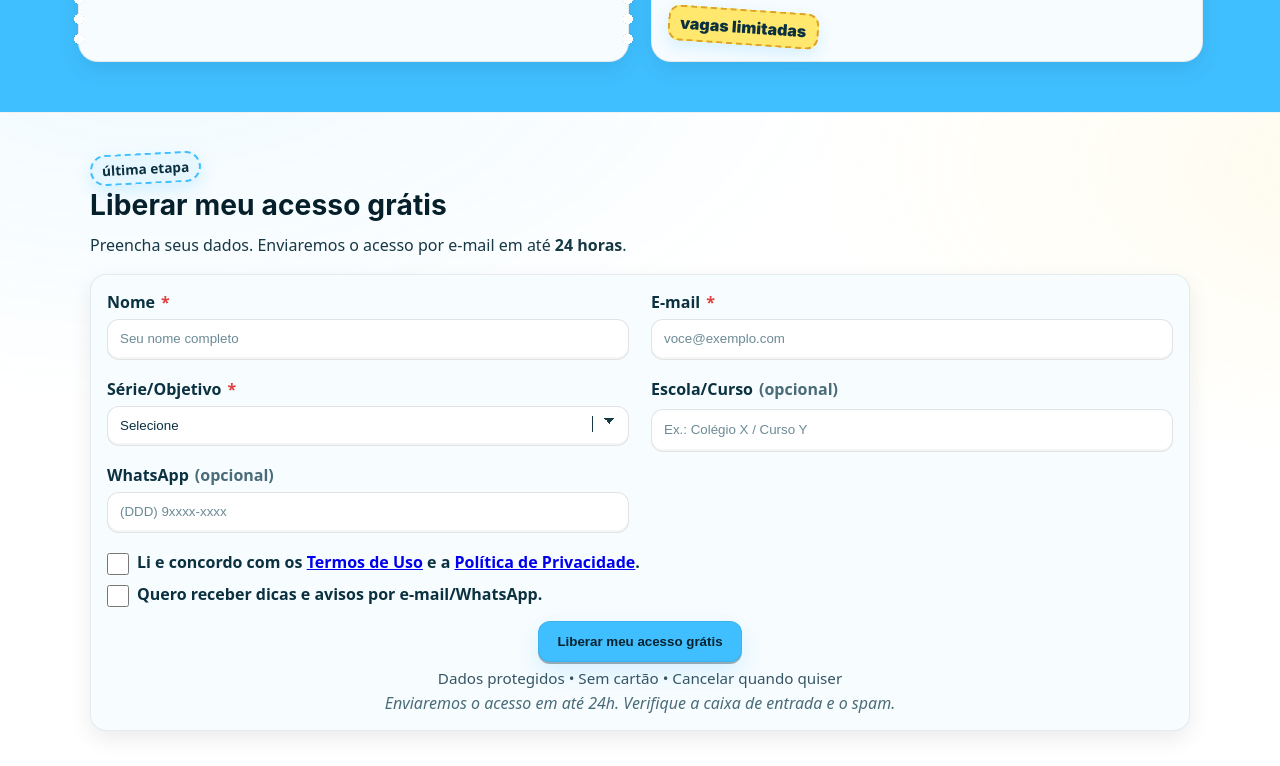
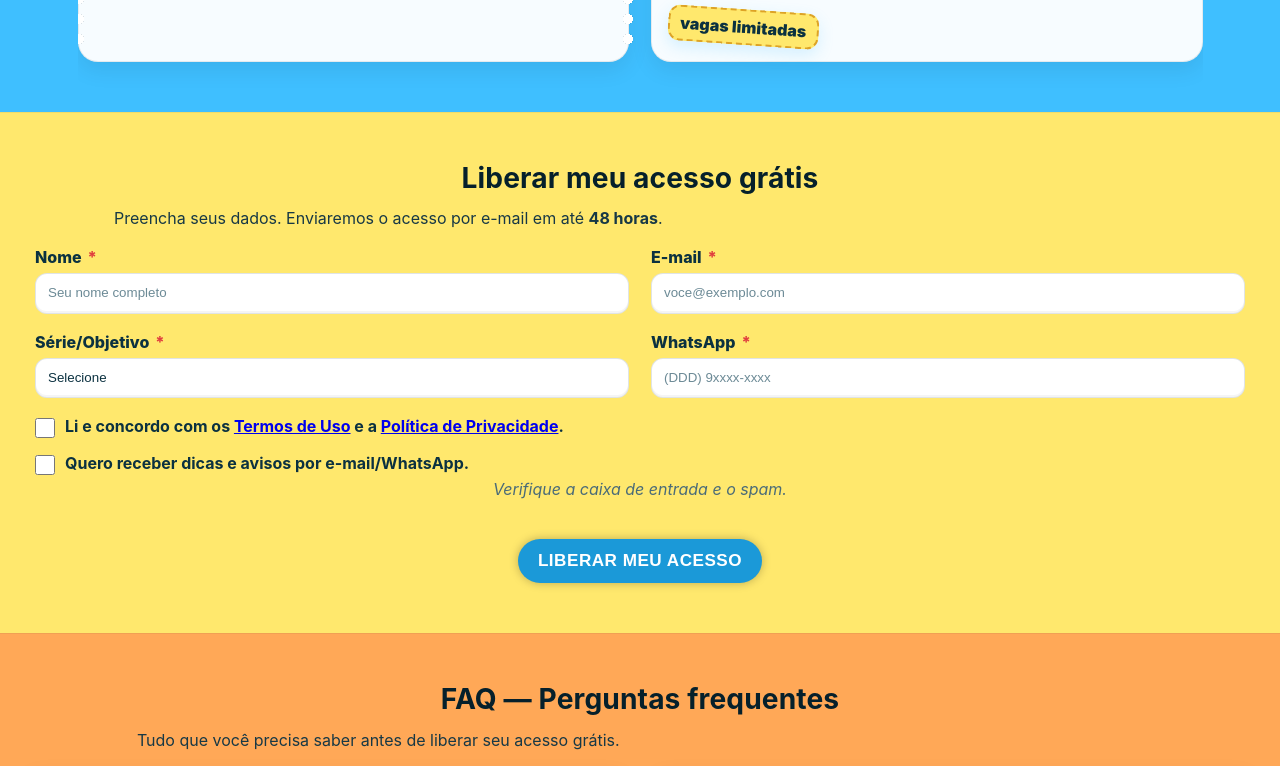
Before and after one commit to otavio-academycards/academy-acesso-gratuito, a plain HTML site: page index.html in a window 1280 px wide. Shown: the part 6099-6865 px from the top of the page. Drawn offline with Linux system fonts and the light colour scheme.

Commit message:
finalizando formulário

```diff
--- a/index.html
+++ b/index.html
@@ -488,9 +488,8 @@
     <section id="formulario" class="formx" aria-labelledby="formx-title">
         <div class="formx__wrap">
             <header class="formx__header">
-                <span class="formx__sticker" aria-hidden="true">última etapa</span>
                 <h2 id="formx-title">Liberar meu acesso grátis</h2>
-                <p class="formx__lead">Preencha seus dados. Enviaremos o acesso por e-mail em até <strong>24 horas</strong>.</p>
+                <p class="formx__lead">Preencha seus dados. Enviaremos o acesso por e-mail em até <strong>48 horas</strong>.</p>
             </header>
 
             <form class="formx__panel formx__panel--native" id="cadastro" novalidate>
@@ -526,12 +525,7 @@
                     </div>
 
                     <div class="formx__field">
-                        <label for="escola">Escola/Curso <span class="formx__opt">(opcional)</span></label>
-                        <input id="escola" name="escola" type="text" placeholder="Ex.: Colégio X / Curso Y" />
-                    </div>
-
-                    <div class="formx__field">
-                        <label for="whatsapp">WhatsApp <span class="formx__opt">(opcional)</span></label>
+                        <label for="whatsapp">WhatsApp <span aria-hidden="true">*</span></label>
                         <input id="whatsapp" name="whatsapp" type="tel" inputmode="numeric" autocomplete="tel" placeholder="(DDD) 9xxxx-xxxx" />
                         <small class="formx__msg" data-for="whatsapp">Apenas números (com DDD).</small>
                     </div>
@@ -549,12 +543,11 @@
                     </div>
                 </div>
 
+                <p class="formx__fineprint"><em>Verifique a caixa de entrada e o spam.</em></p>
+
                 <p class="formx__cta">
-                    <button type="submit" class="formx__btn">Liberar meu acesso grátis</button>
+                    <button type="submit" class="formx__btn">Liberar meu acesso</button>
                 </p>
-
-                <p class="formx__trust">Dados protegidos • Sem cartão • Cancelar quando quiser</p>
-                <p class="formx__fineprint"><em>Enviaremos o acesso em até 24h. Verifique a caixa de entrada e o spam.</em></p>
 
                 <!-- Mensagens -->
                 <div class="formx__alert formx__alert--ok" role="status" hidden>✅ Recebido! Enviaremos seu acesso por e-mail.</div>
--- a/style/estilos.css
+++ b/style/estilos.css
@@ -1051,6 +1051,14 @@ will-change: transform;
 #para-quem-e .pqe-map__cta a:active{ transform: translateY(0); }
 
 /* ===== Seção: Ofertas e preços ===== */
+
+
+#oferta.ofx--play,
+#oferta .ofx__wrap,
+#oferta .ofx__grid{
+  overflow-x: clip;   /* (pode usar hidden se preferir) */
+}
+
 .ofx--play{
   padding: 30px 15px;
   background:
@@ -1128,7 +1136,8 @@ will-change: transform;
 /* selo “GRÁTIS” inclinado */
 .ofx--play .ofx__ribbon{
   position: absolute;
-  top: 14px; left: -30px;
+  top: 14px;
+  left: -30px;
   background: #FFE86D;
   color: #07232F;
   font-weight: 900;
@@ -1499,40 +1508,33 @@ will-change: transform;
 
 #faq.faqx .faqx__cta a:active{ transform: translateY(0); }
 
+
+/* ===== Seção: Formulário ===== */
 .formx{
-  padding: 40px 16px;
-  background:
-    radial-gradient(1200px 600px at 12% -10%, rgba(63,191,255,.08), transparent 60%),
-    radial-gradient(1000px 500px at 110% 8%, rgba(255,232,109,.12), transparent 60%),
-    #FFFFFF;
+  padding: 30px 15px;
+  background:#FFE86D;
   color: #06202B;
   border-top: 1px solid rgba(7,35,47,.06);
-  /* ajuste se sua barra fixa tiver outra altura */
-  scroll-margin-top: 76px;
-  font-family: system-ui, -apple-system, Segoe UI, Roboto, Arial, sans-serif;
-}
-.formx .formx__wrap{ max-width: 1100px; margin: 0 auto; }
+}
+
+.formx .formx__wrap{
+  max-width: 1400px;
+  margin: 0 auto;
+  padding: 20px 20px;
+}
 
 /* Header com sticker */
-.formx .formx__header{ margin-bottom: 14px; }
-.formx .formx__sticker{
-  display: inline-block;
-  padding: 4px 10px;
-  border-radius: 999px;
-  background: #E7F7FF;
-  border: 2px dashed #3FBFFF;
-  color: #0B3140;
-  font-weight: 800;
-  font-size: .85rem;
-  transform: rotate(-3deg);
-  box-shadow: 0 6px 16px rgba(63,191,255,.18);
-  margin-bottom: 6px;
-}
+.formx .formx__header{
+  margin-bottom: 14px;
+  text-align: center;
+}
+
 .formx h2{
   margin: 0 0 12px 0;
   font-size: clamp(26px, 2.2vw, 40px);
   line-height: 1.12;
 }
+
 .formx .formx__lead{
   margin: 0 0 16px 0;
   color: #173845;
@@ -1540,28 +1542,13 @@ will-change: transform;
   max-width: 70ch;
 }
 
-/* Painéis “papel” */
-.formx .formx__panel{
-  background: #F7FCFF;
-  border: 1px solid rgba(7,35,47,.08);
-  border-radius: 16px;
-  box-shadow: 0 8px 22px rgba(0,0,0,.08);
-  padding: 16px;
-}
-.formx .formx__panel + .formx__panel{ margin-top: 12px; }
-.formx .formx__panel--rd{ background: #FFFFFF; }
-
-/* Dica RD */
-.formx .formx__hint{
-  margin: 0; color: #355564; font-size: .95rem;
-}
-
 /* Grid dos campos */
 .formx .formx__grid{
   display: grid;
   gap: 12px;
   grid-template-columns: 1fr; /* mobile */
 }
+
 @media (min-width: 980px){
   .formx .formx__grid{
     grid-template-columns: 1fr 1fr; column-gap: 22px;
@@ -1570,12 +1557,22 @@ will-change: transform;
 }
 
 /* Campos */
-.formx .formx__field{ display: grid; gap: 6px; }
+.formx .formx__field{
+  display: grid;
+  gap: 6px;
+}
+
 .formx label{
-  font-weight: 800; color: #0B3140; display: inline-flex; gap: 6px; align-items: baseline;
-}
-.formx label span[aria-hidden="true"]{ color: #E03F3F; }
-.formx .formx__opt{ font-weight: 600; color: #4A6B78; }
+  font-weight: 800;
+  color: #0B3140;
+  display: inline-flex;
+  gap: 6px;
+  align-items: baseline;
+}
+
+.formx label span[aria-hidden="true"]{
+  color: #E03F3F;
+}
 
 .formx input[type="text"],
 .formx input[type="email"],
@@ -1592,21 +1589,13 @@ will-change: transform;
   color: #0B3140;
   box-shadow: inset 0 -2px 0 rgba(0,0,0,.04);
 }
-.formx select{
-  background-image:
-    linear-gradient(45deg, transparent 50%, #173845 50%),
-    linear-gradient(135deg, #173845 50%, transparent 50%),
-    linear-gradient(#173845, #173845);
-  background-position: calc(100% - 18px) calc(1em - 2px), calc(100% - 13px) calc(1em - 2px), calc(100% - 2.2rem) .6rem;
-  background-size: 6px 6px, 6px 6px, 1px 1.2em;
-  background-repeat: no-repeat;
-}
+
 .formx input::placeholder{ color: #6C8A96; }
 
 /* Foco acessível */
 .formx input:focus-visible,
 .formx select:focus-visible{
-  outline: 3px solid #FFE86D;
+  outline: 3px solid #0074AD;
   outline-offset: 2px;
 }
 
@@ -1617,51 +1606,74 @@ will-change: transform;
   color: #9E2B2B;
   font-size: .9rem;
 }
+
 .formx .formx__field.is-invalid .formx__msg{
   visibility: visible; height: auto;
 }
 
 /* Checkboxes */
 .formx .formx__field--checks{
-  display: grid; gap: 8px; align-content: start;
-}
+  display: grid;
+  gap: 15px;
+  align-content: start;
+}
+
 .formx .formx__check{
-  display: grid; grid-template-columns: 22px 1fr; gap: 8px; align-items: start;
+  display: grid;
+  grid-template-columns: 22px 1fr;
+  gap: 8px;
+  align-items: start;
   color: #0B3140;
-}
+  font-weight: bold;
+}
+
 .formx .formx__check input{
-  width: 22px; height: 22px; margin-top: 2px;
+  width: 20px; height: 20px; margin-top: 2px;
   border-radius: 6px; border: 1px solid rgba(7,35,47,.25);
 }
 
 /* CTA & microcopy */
-.formx .formx__cta{ margin: 14px 0 6px; text-align: center; }
-.formx .formx__btn{
-  display: inline-block;
+.formx .formx__cta button{
+  display: block;
+  width: fit-content;
+  margin: auto;
+  color:#fff;
+  font-weight:700;
+  font-size: clamp(14px, 12px + 0.4vw, 18px);
+  letter-spacing:.5px;
+  padding: 12px 20px;
+  border:0;
+  border-radius:999px;
+  background:#1b99d8;
+  text-transform:uppercase;
+  box-shadow: 0px 0px 10px rgba(0, 0, 0, 0.26);
+  cursor:pointer;
   text-decoration: none;
-  background: #3FBFFF;
-  color: #07232F;
-  padding: 12px 18px;
-  border-radius: 12px;
-  font-weight: 900;
-  box-shadow: 0 2px 0 rgba(7,35,47,.35), 0 10px 24px rgba(63,191,255,.18);
-  border: 1px solid rgba(7,35,47,.08);
-  cursor: pointer;
-}
-.formx .formx__btn:focus-visible{
-  outline: 3px solid #FFE86D; outline-offset: 2px;
-}
-.formx .formx__trust{
-  margin: 0; color: #355564; font-size: .95rem; text-align: center;
-}
+  margin-top: 40px;
+  transition: transform .06s ease, filter .2s ease;
+}
+
+.formx .formx__cta button:hover{
+  filter: brightness(1);
+  background-color: #3FBFFF;
+  transform: scale(1.05);
+  color: #001A27;
+}
+
+.formx .formx__cta button:active{ transform: translateY(0); }
+
 .formx .formx__fineprint{
   margin: 4px 0 0 0; color: #4A6B78; text-align: center;
 }
 
 /* Alerts */
 .formx .formx__alert{
-  margin-top: 10px; padding: 10px 12px; border-radius: 12px; font-weight: 700;
-}
+  margin-top: 10px;
+  padding: 10px 12px;
+  border-radius: 12px;
+  font-weight: 700;
+}
+
 .formx .formx__alert--ok{ background: #E9FBF1; color: #0F5C2E; border: 1px solid #9BE4B4; }
 .formx .formx__alert--err{ background: #FFF1F1; color: #7C1A1A; border: 1px solid #F0B2B2; }
 
@@ -1670,6 +1682,7 @@ will-change: transform;
   position: absolute; width: 1px; height: 1px; overflow: hidden; clip: rect(0 0 0 0);
 }
 
+/* ===== Footer ===== */
 section.footer-content {
   background-color: #0074AD;
   display: grid;
```
